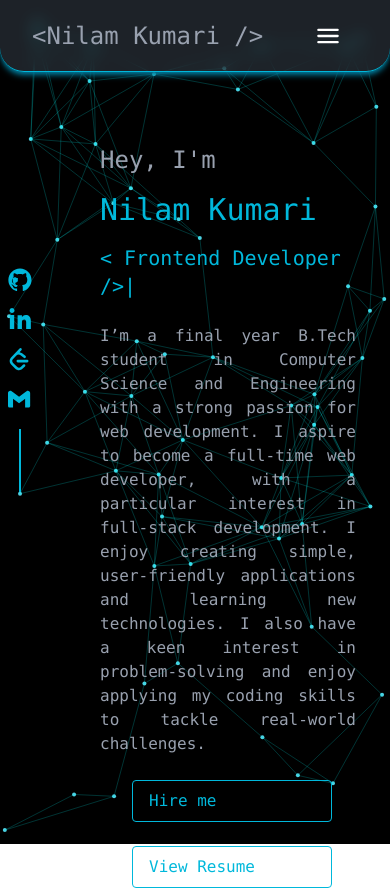
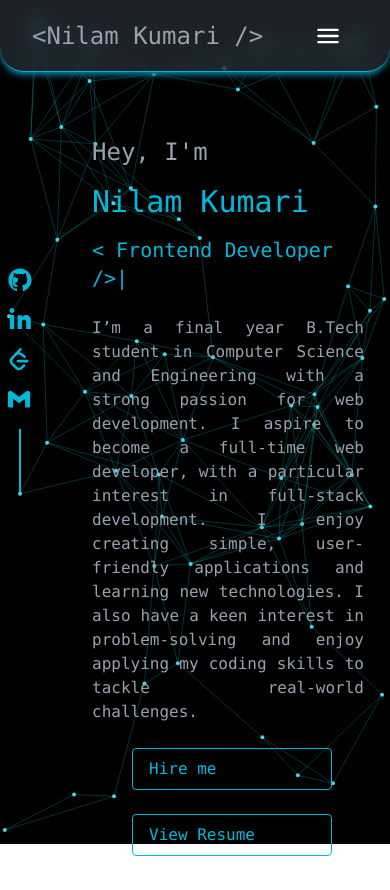
Before and after one commit to nilamkumari11/Nilam-Portfolio, a React (Vite) app: page / in a window 390 px wide. Shown: the top 890 px of the page. Built offline with nearby package versions, Linux system fonts and the light colour scheme.

Commit message:
new change p

```diff
--- a/src/components/Home.jsx
+++ b/src/components/Home.jsx
@@ -17,7 +17,7 @@ export const Home = ({ id }) => {
                 visible ? "opacity-100 translate-y-0" : "opacity-0 translate-y-10"
             }`}>
             <div><Socials></Socials></div>
-            <div className="absolute z--1 top-30 left-19 sm:left-35 md:left-50 lg:left-60 h-110 w-78 sm:w-100 md:w-150 lg:w-200 flex flex-col p-4">
+            <div className="absolute z--1 top-30 left-19 sm:left-35 md:left-50 lg:left-60 h-110 w-78 sm:w-100 md:w-150 lg:w-200 flex flex-col p-2 sm:p-4">
                 <h2 className="m-1 p-1 text-gray-400 text-2xl">Hey, I'm</h2>
                 <h2 className="m-1 p-1 text-cyan-500 text-3xl md:text-5xl">Nilam Kumari</h2>
                 <div className="designation m-1 p-1 text-cyan-500 text-xl md:text-3xl font-mono">
```
